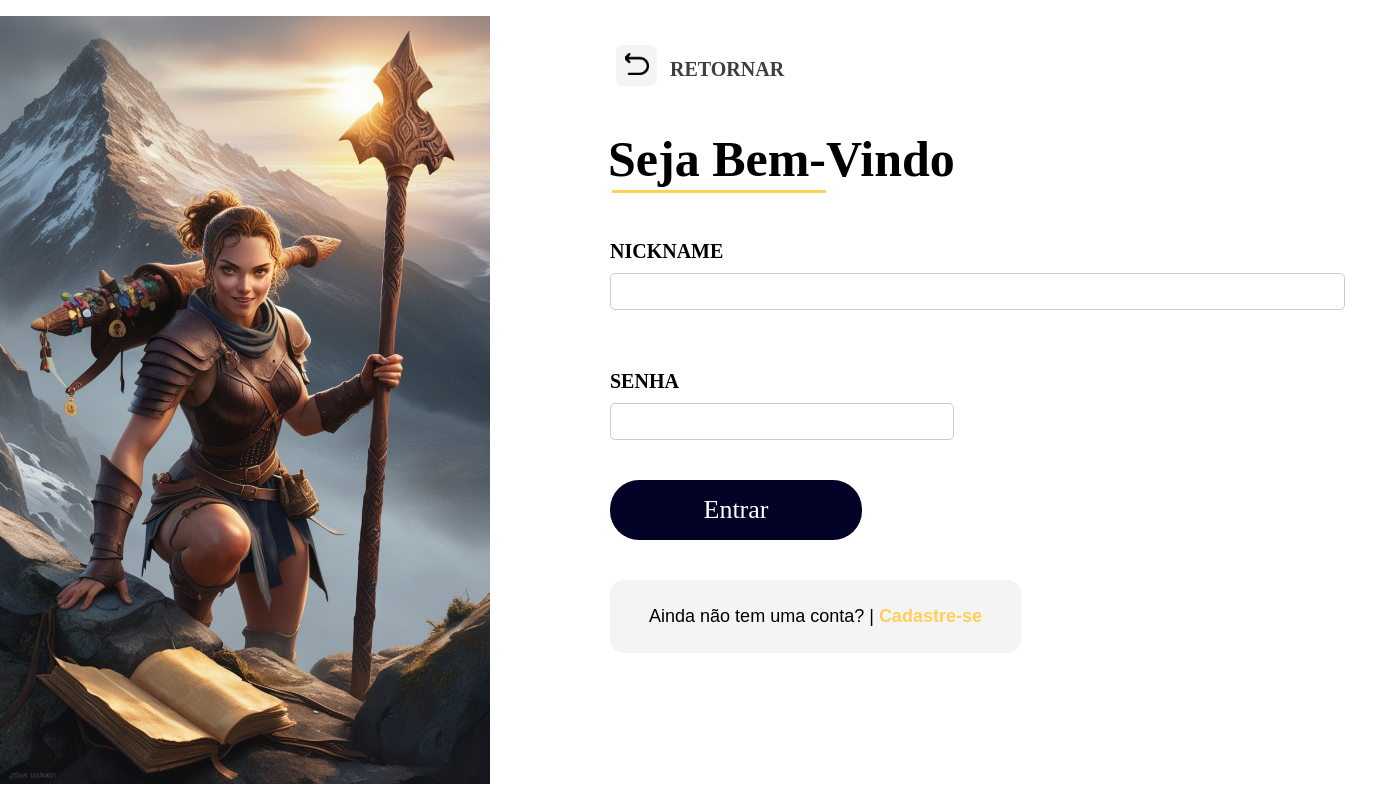
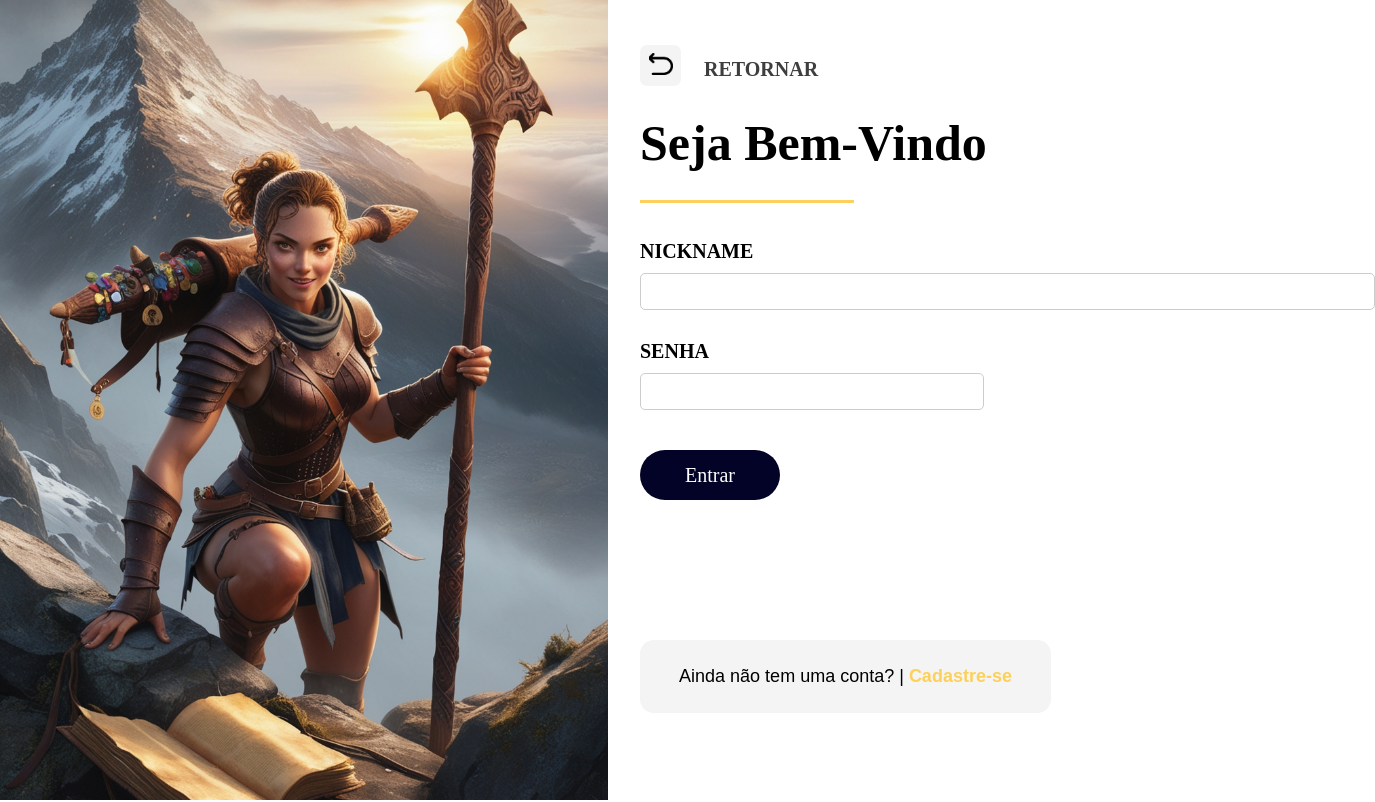
Before and after one commit to Luis-60/Hero-s-Grimory-Tabletop-RPG-Website, a plain HTML site: page login.html in a window 1280 px wide. Shown: the top 802 px of the page, 1375 px wide, since content can reach past the window. Drawn offline with Linux system fonts and the light colour scheme; a web font is replaced by a local one.

Commit message:
Add files via upload

```diff
--- a/public/style-cadastro.css
+++ b/public/style-cadastro.css
@@ -1,5 +1,7 @@
 @import url('https://fonts.googleapis.com/css?family=Varela+Round');
-body, html {
+
+body,
+html {
     margin: 0;
     padding: 0;
     height: 100%;
@@ -8,26 +10,34 @@ body, html {
 
 /* Estilização do container da imagem */
 .image {
-    width: 490px;    /* Largura fixa de 490px */
-    height: 768px;   /* Altura fixa de 768px */
+    width: 100vh;
+    /* Largura fixa de 490px */
+    height: 100vh;
+    /* Altura fixa de 768px */
     position: absolute;
-    left: 0;         /* Alinhado ao lado esquerdo */
-    top: 50%;        /* Centraliza verticalmente */
-    transform: translateY(-50%); /* Ajusta para centralizar corretamente verticalmente */
+    left: 0;
+    /* Alinhado ao lado esquerdo */
+    top: 50%;
+    /* Centraliza verticalmente */
+    transform: translateY(-50%);
+    /* Ajusta para centralizar corretamente verticalmente */
 }
 
 /* Configuração da imagem */
 img {
-    width: 100%;     /* A imagem ocupará toda a largura do container */
-    height: 100%;    /* A imagem ocupará toda a altura do container */
-    object-fit: cover; /* Mantém a proporção da imagem enquanto preenche o container */
+    width: 76%;
+    /* A imagem ocupará toda a largura do container */
+    height: 100%;
+    /* A imagem ocupará toda a altura do container */
+    object-fit: cover;
+    /* Mantém a proporção da imagem enquanto preenche o container */
 }
 
 #text1 {
     position: absolute;
     display: inline;
     float: left;
-    left: 608px;
+    left: 80vh;
     top: 80px;
     font-size: 50px;
     font-family: 'Inika';
@@ -37,7 +47,7 @@ img {
 h1 {
     position: absolute;
     top: 45px;
-    margin-left: 670px;
+    left: 86vh;
     font-size: 20px;
     color: #3E3E3E;
     font-weight: bold;
@@ -53,7 +63,7 @@ h1 {
     position: absolute;
     background-color: #f4f4f4;
     top: 45px;
-    margin-left: 616px;
+    left: 80vh;
     width: 41px;
     height: 41px;
     border-radius: 7px;
@@ -71,35 +81,23 @@ h1 {
     width: 214px;
     height: 3px;
     top: 190px;
-    margin-left: 612px;
+    left: 80vh;
     background-color: #FCD05B;
-}
-
-#text2 {
-    font-family: "Asap", sans-serif;
-    font-size: 24px;
-    position: absolute;
-    top: 100px; /* Ajuste conforme necessário */
-    left: 610px; /* Ajuste conforme necessário */
-}
-
-.text2 {
-    font-family: "Asap", sans-serif;
-    font-size: 24px;
-    position: absolute;
-    top: 900px; /* Ajuste conforme necessário */
-    left: 610px; /* Ajuste conforme necessário */
 }
 
 .formulario {
     position: absolute;
-    top: 240px; /* Ajuste conforme necessário */
-    left: 610px; /* Ajuste conforme necessário */
-    width: 300px; /* Ajuste conforme necessário */
+    top: 240px;
+    /* Ajuste conforme necessário */
+    left: 80vh;
+    /* Ajuste conforme necessário */
+    width: 300px;
+    /* Ajuste conforme necessário */
 }
 
 .inputBox {
-    margin-bottom: 60px; /* Espaço de 100px entre os inputs */
+    margin-bottom: 60px;
+    /* Espaço de 100px entre os inputs */
 }
 
 .inputUser {
@@ -115,6 +113,7 @@ h1 {
     border: 1px solid #ccc;
     border-radius: 5px;
 }
+
 .labelInput {
     font-family: 'Inika';
     font-weight: bold;
@@ -143,8 +142,8 @@ h1 {
     background-color: #555;
 }
 
-.labelInputS{
-    font-family:'Inika';
+.labelInputS {
+    font-family: 'Inika';
     font-weight: bold;
     font-size: 20px;
     color: #000000;
@@ -156,22 +155,22 @@ h1 {
 /* Estiliza o contêiner para os campos de senha */
 .password-container {
     display: flex;
-    gap: 40px; /* Espaço entre SENHA e CONFIRMAR SENHA */
-}
-
-.inputBoxS {
-    flex: 1; /* Faz os campos se ajustarem de forma proporcional */
+    gap: 40px;
+    /* Espaço entre SENHA e CONFIRMAR SENHA */
 }
 
 .cadastrar {
     position: absolute;
     width: 411px;
-    height: 73px; /* Ajusta a altura conforme o conteúdo */
+    height: 73px;
+    /* Ajusta a altura conforme o conteúdo */
     background-color: #F4F4F4;
-    color: #000000; /* Cor do texto */
+    color: #000000;
+    /* Cor do texto */
     text-align: center;
     top: 580px;
-    left: 610px; /* Ajuste conforme necessário */
+    left: 80vh;
+    /* Ajuste conforme necessário */
     border: none;
     border-radius: 14px;
 }
@@ -183,11 +182,42 @@ h1 {
 }
 
 .cadastrar a {
-    color: #FCD05B; /* Cor do link */
-    text-decoration: none; /* Remove o sublinhado do link */
+    color: #FCD05B;
+    /* Cor do link */
+    text-decoration: none;
+    /* Remove o sublinhado do link */
     font-weight: bold;
 }
 
 .cadastrar a:hover {
-    text-decoration: underline; /* Adiciona sublinhado no hover se desejado */
+    text-decoration: underline;
+    /* Adiciona sublinhado no hover se desejado */
 }
+
+@media screen and (max-width: 1368px) and (min-width: 768px) {
+    #text1 {
+        top: 8vh;
+
+    }
+    .yellow-rect{
+        top: 25vh;
+    }
+    #submit{
+        top: 70vh;
+        font-size: 20px;
+        height: 50px;
+        width: 140px
+    }
+    .formulario{
+        top: 30vh;
+    }
+    .cadastrar{
+        top: 80vh;
+    }
+    .inputBox{
+        margin-bottom: 30px
+    }
+    h1{
+        left: 88vh
+    }
+}
--- a/public/style-menu.css
+++ b/public/style-menu.css
@@ -158,7 +158,7 @@ body {
 
 @media screen and (max-width: 768px) {
     #container a.raca {
-        width: 90%; /* Botão ocupa mais espaço em telas menores */
+        width: 30%; /* Botão ocupa mais espaço em telas menores */
         font-size: 24px; /* Tamanho do texto reduzido */
         height: 60px; /* Altura do botão reduzida */
     }
@@ -170,6 +170,20 @@ body {
         height: 50px; /* Altura ainda menor */
     }
 }
+@media screen and (max-width: 1368px) and (min-width: 768px) {
+    #container a.raca {
+        top: 80vh;
+        font-size: 28px; /* Tamanho do texto ainda menor */
+        height: 75px; /* Altura ainda menor */
+        width: 350px; /* Altura ainda menor */
+    }
+    .text1{
+        top: 25vh
+    }
+    .text2{
+        top: 45vh
+    }
+}
 .footer{
     height: 70px;
     background-color: #100D0B;
--- a/public/style-raca.css
+++ b/public/style-raca.css
@@ -14,6 +14,7 @@ button:hover{
     flex-direction: column;
 }
 
+/*Barra de progressso*/
 .container .progress-container{
     margin-bottom: 25px;
 }
```
Also changed, not shown: public/images/_1.png (added), public/images/_2.png (added).
